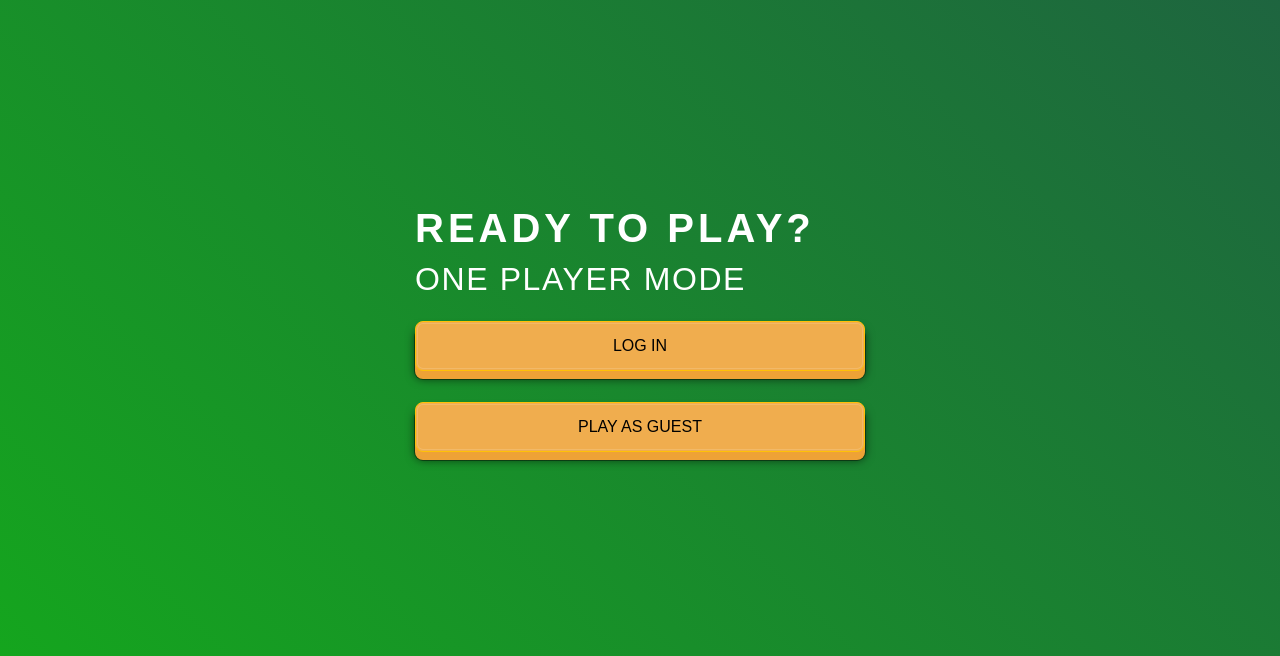
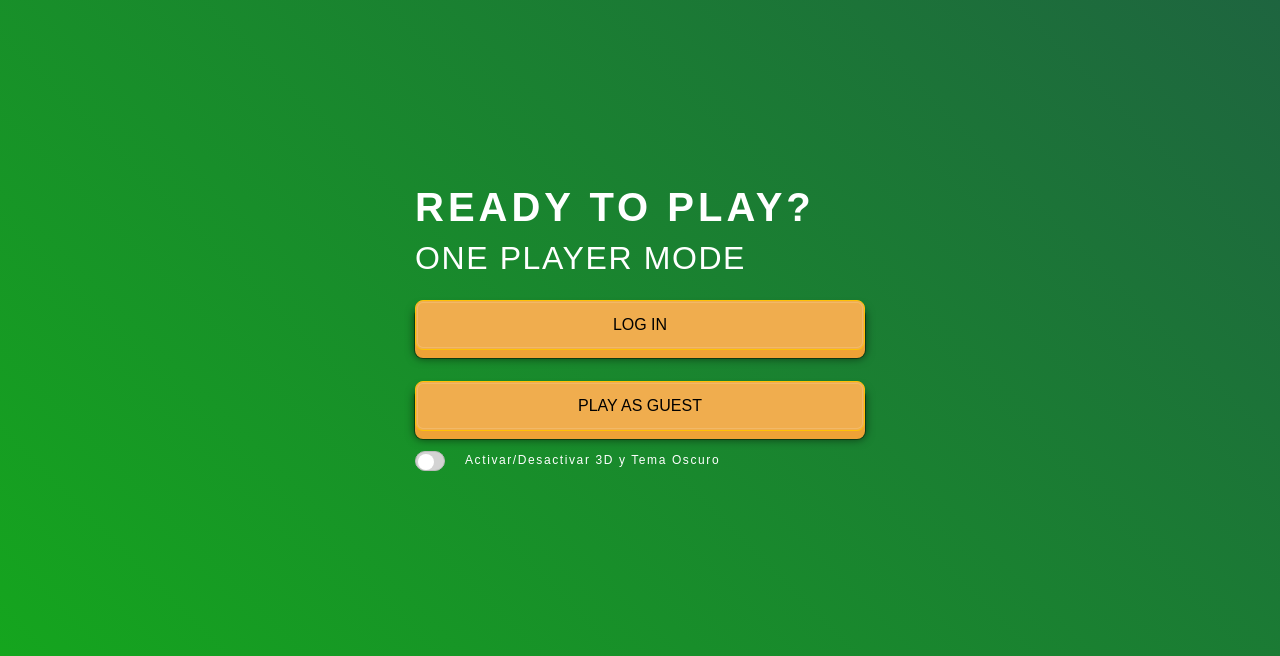
Before and after one commit to puyma/ft_transcendence, a Django app: page /tresD/ in a window 1280 px wide. Shown: the part 144-800 px from the top of the page. Run offline with Django 5.2, Linux system fonts and the light colour scheme; style sheets or scripts are compiled from the project's sources; parts of the project's set-up code (start-up, migrations or seed data) failed here and were passed over; some web fonts are replaced.

Commit message:
added a lot of changes and created a switch

```diff
--- a/js/main.js
+++ b/js/main.js
@@ -138,6 +138,24 @@ function initPlay() {
   });
 }
 
+function updateStyles() {
+  const checkbox = document.getElementById('changeStyleSwitch');
+  const body = document.body;
+  if (checkbox.checked) {
+      // Si el checkbox está activado, añadimos la clase 'mode3D' y el atributo 'data-bs-theme="dark"'
+      body.classList.add('mode3D');
+      // Cambiar el estilo visual del checkbox (activado)
+      checkbox.classList.add('checkbox-activated');
+      console.log("Modo 3D y tema oscuro activados");
+  } else {
+      // Si el checkbox está desactivado, eliminamos los estilos
+      body.classList.remove('mode3D');
+      // Restablecer el estilo visual del checkbox
+      checkbox.classList.remove('checkbox-activated');
+      console.log("Modo 3D y tema oscuro desactivados");
+  }
+}
+
 function main() {
   router = window.router = new Router();
   router.attach([initPlay, updatePageState], "post");
@@ -163,12 +181,20 @@ function main() {
     window.document,
     "click",
     'button#playAnonymousBtn',
-    event_handler_double_play_btn);
+    event_handler_double_play_btn
+  );
   router.add_event(
     window.document,
     "click",
     'button#playAnonymousBtn2',
-    event_handler_double_play_btn2);
+    event_handler_double_play_btn2
+  );
+  router.add_event(
+    window.document,
+    "change",
+    'input[type="checkbox"]#changeStyleSwitch',
+    updateStyles
+  );
   router.init();
   return;
 }
--- a/style/custom.css
+++ b/style/custom.css
@@ -59,7 +59,6 @@ h1 {
     z-index: 2;
 }
 
-
 .table {
     width: 100%;
     box-shadow: 0 2px 10px rgba(0, 0, 0, 0.1);
@@ -107,6 +106,7 @@ h1 {
     transition: all .08s linear;
     position: relative;
     outline: medium none;
+    outline-style: none;
     -moz-outline-style: none;
     margin-right: 10px;
     margin-top: 15px;
@@ -118,6 +118,7 @@ h1 {
 
 .btn3d:focus {
     outline: medium none;
+    outline-style: none;
     -moz-outline-style: none;
 }
 
@@ -177,3 +178,86 @@ h1 {
     background-color: #495057;
     text-decoration: none;
 }
+
+body[data-bs-theme="dark"].mode3D {
+    background-image: url('/static/assets/textures/textura.jpg');
+    background-size: cover;
+    background-position: center;
+    background-repeat: no-repeat;
+    background-blend-mode: hard-light;
+}
+
+body[data-bs-theme="dark"].mode3D > a {
+    color: fuchsia;
+}
+
+.form-switch .form-check-input {
+    width: 22px; /* Hacemos el checkbox más pequeño */
+    height: 22px; /* Hacemos el checkbox más pequeño */
+    border-radius: 4px; /* Borde cuadrado */
+    position: relative;
+    transition: background-color 0.3s ease, transform 0.3s ease;
+    background-color: #aaa; /* Color cuando el checkbox está desactivado (modo normal) */
+}
+
+/* Estilo del control deslizante cuando no está activado */
+.form-switch .form-check-input {
+    width: 30px; /* Hacemos el checkbox más pequeño */
+    height: 20px; /* Hacemos el checkbox más pequeño */
+    border-radius: 15px; /* Bordes redondeados */
+    position: relative;
+    transition: background-color 0.3s ease, transform 0.3s ease;
+    background-color: #aaa; /* Color cuando el checkbox está desactivado */
+}
+
+/* Estilo para el control deslizante (bola) cuando no está activado */
+.form-switch .form-check-input:before {
+    content: "";
+    position: absolute;
+    top: 2px;
+    left: 2px;
+    width: 16px; /* Bola más pequeña */
+    height: 16px; /* Bola más pequeña */
+    background-color: white;
+    border-radius: 50%;
+    transition: transform 0.3s ease;
+}
+
+/* Estilo cuando el checkbox está activado (más grande y deslizante) */
+.form-switch .form-check-input:checked {
+    background-color: #4CAF50; /* Color del switch cuando está activado */
+    width: 50px; /* Hacemos el switch más grande */
+    height: 30px; /* Hacemos el switch más grande */
+    border-radius: 15px; /* Bordes redondeados */
+}
+
+.form-switch .form-check-input:checked::before {
+    transform: translateX(20px); /* Mueve el control deslizante al activar */
+    width: 24px; /* Tamaño de la bola cuando está activado */
+    height: 24px; /* Tamaño de la bola cuando está activado */
+}
+
+/* Estilo adicional para cuando el checkbox está activado y en modo 3D */
+.checkbox-activated {
+    background-color: #ff5722 !important; /* Cambia el color del checkbox cuando el modo 3D está activado */
+    border: 2px solid #fff; /* Borde más visible cuando el modo 3D está activado */
+}
+
+/* Minimalista: estilo cuando el checkbox no está activado */
+.form-check-input:not(:checked) {
+    background-color: #d3d3d3; /* Gris claro cuando no está activado */
+    border: 1px solid #bbb; /* Borde sutil */
+}
+
+/* Estilos del switch */
+.form-switch .form-check-label {
+    margin-left: 10px;
+    font-size: 12px; /* Hacemos el texto más pequeño cuando no está activado */
+    font-weight: normal;
+    color: #fff; /* Color blanco para el texto */
+}
+
+/* Cuando el checkbox está activado y en modo 3D, hacer el texto más grande */
+.form-switch .form-check-input:checked + .form-check-label {
+    font-size: 16px; /* Hacer el texto más grande cuando el modo 3D está activado */
+}
--- a/transcendence/templates/tr/pages/3d_play.html
+++ b/transcendence/templates/tr/pages/3d_play.html
@@ -47,6 +47,10 @@
               <a href="{% url 'tresD_play' %}" class="w-100">
                 <button type="button" class="btn btn-warning btn-lg btn3d text-black w-100">PLAY AS GUEST</button>
               </a>
+              <div class="form-check form-switch">
+                <input class="form-check-input" type="checkbox" id="changeStyleSwitch">
+                <label class="form-check-label" for="changeStyleSwitch">Activar/Desactivar 3D y Tema Oscuro</label>
+            </div>
             </div>
           </div>
 
```
Also changed, not shown: js/pong3d.js (+64 -65 lines), static/assets/textura.jpg (deleted).
